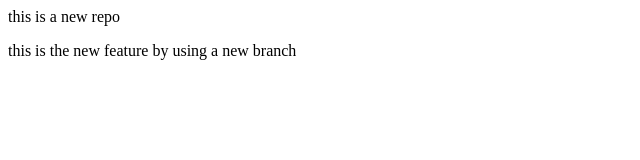
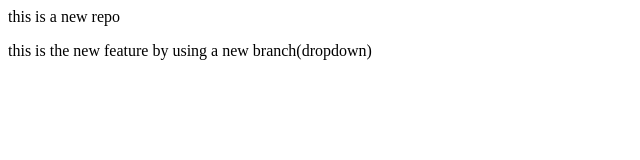
Before and after one commit to IaManoj01/LocalRepo, a plain HTML site: page index.html in a window 1280 px wide. Shown: the full height of the page, 0-640 px from the left. Drawn offline with Linux system fonts and the light colour scheme.

Commit message:
new dropdown

```diff
--- a/index.html
+++ b/index.html
@@ -1,2 +1,2 @@
 <p>this is a new repo</p>
-<p>this is the new feature by using a new branch</p>
+<p>this is the new feature by using a new branch(dropdown)</p>
```
